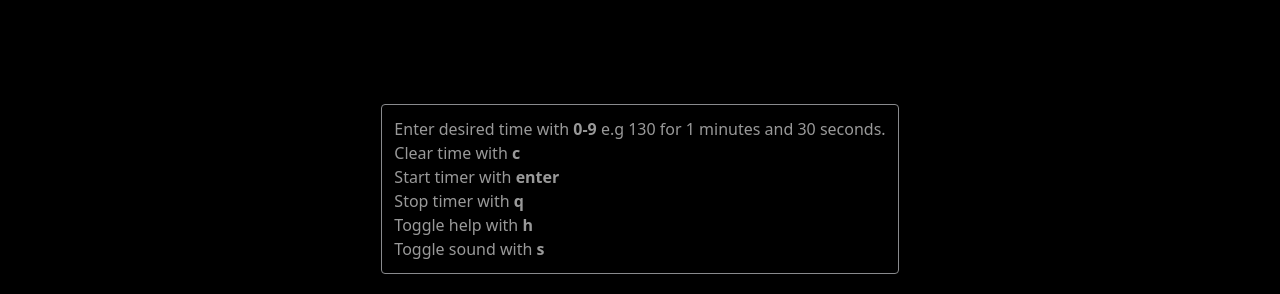
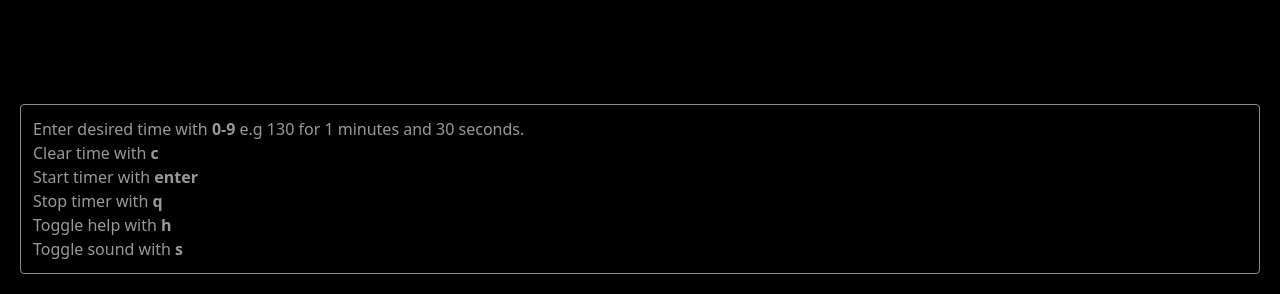
Before and after one commit to shs-cse/timer, a plain HTML site: page index.html in a window 1280 px wide. Shown: the part 506-800 px from the top of the page. Drawn offline with nearby package versions, Linux system fonts and the light colour scheme.

Commit message:
Better align help box

```diff
--- a/index.html
+++ b/index.html
@@ -54,7 +54,7 @@
 	<body class="sound">
 		<div class="grid grid-cols-1 grid-rows-1 justify-items-center items-center h-full">
 			<div id="timer" class="text-9xl">00:00:00</div>
-			<div id="help" class="absolute bottom-5 p-3 border rounded">
+			<div id="help" class="absolute left-5 bottom-5 right-5 p-3 border rounded">
 				<p>Enter desired time with <b>0-9</b> e.g 130 for 1 minutes and 30 seconds.<p>
 				<p>Clear time with <b>c</b></p>
 				<p>Start timer with <b>enter</b></p>
```
